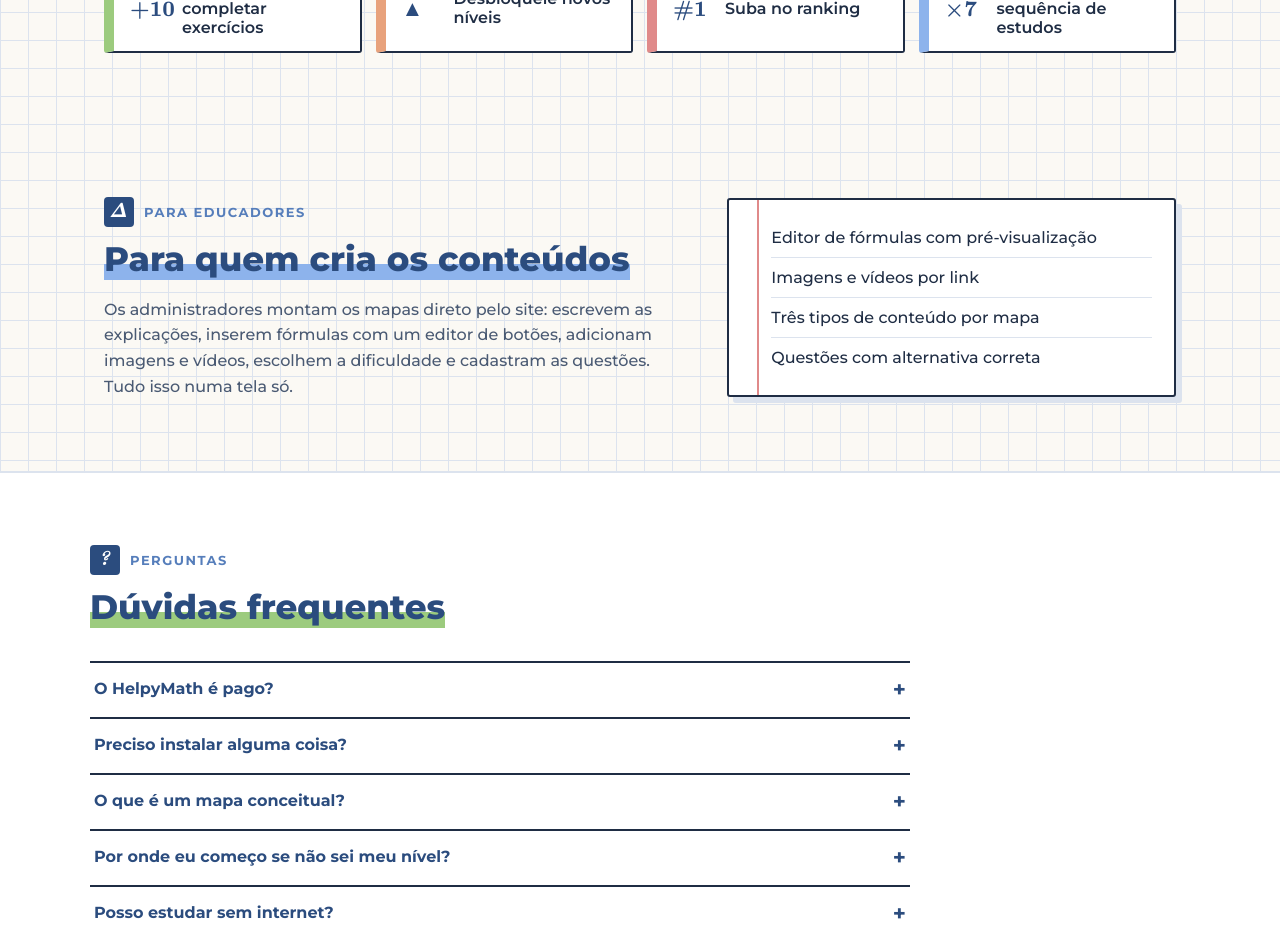
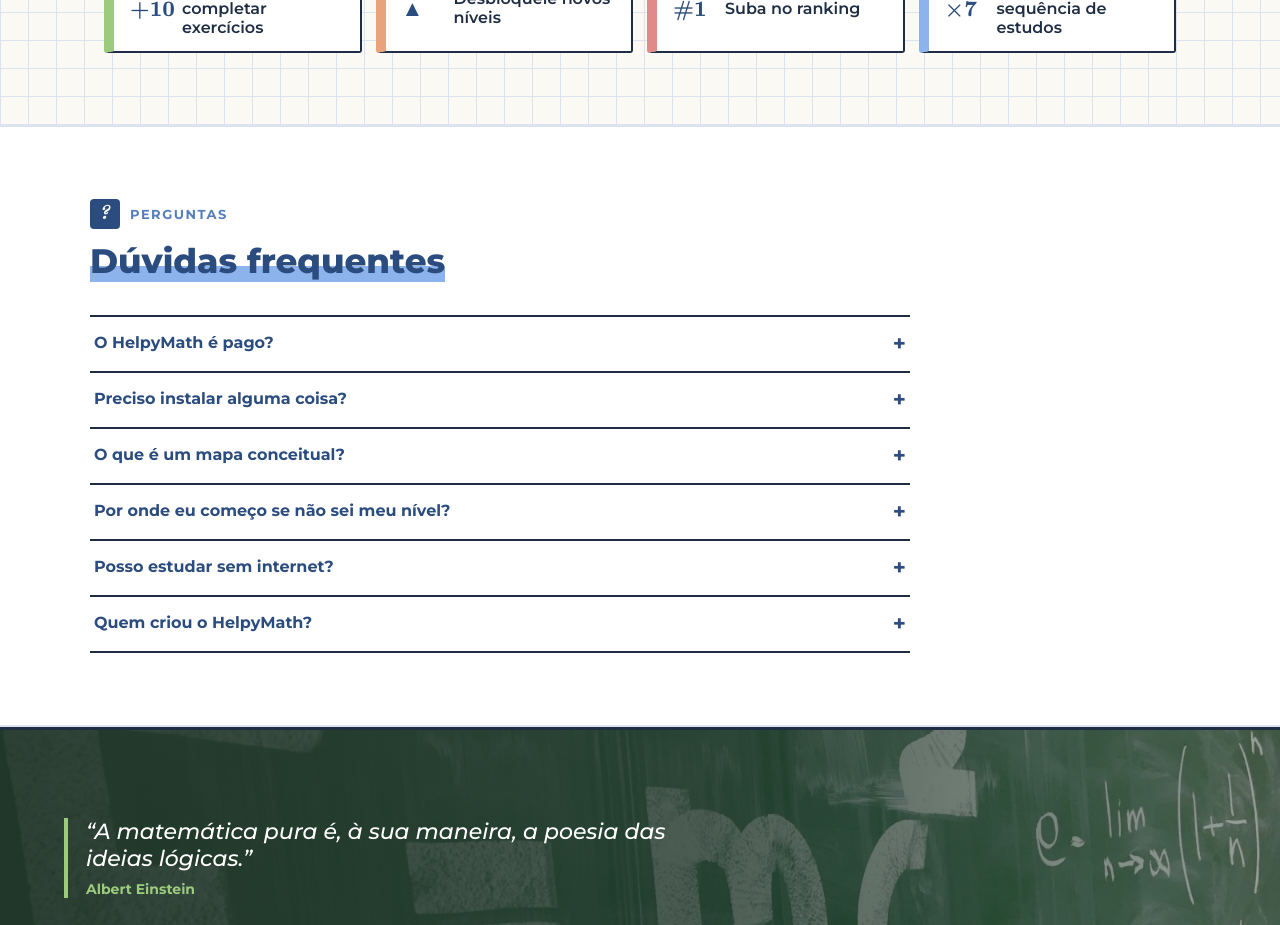
Before and after one commit to DiogoLdS/helpymath, a React (Vite) app in the folder frontend/: page / in a window 1280 px wide. Shown: the part 5000-5925 px from the top of the page. Built offline with nearby package versions, Linux system fonts and the light colour scheme; no server answers.

Commit message:
Remove a seção de administradores da introdução

```diff
--- a/frontend/src/Components/Introducao/Introducao.css
+++ b/frontend/src/Components/Introducao/Introducao.css
@@ -849,42 +849,6 @@
     color: var(--azul-escuro);
 }
 
-/* ---------- Para educadores ---------- */
-
-.introProfessor {
-    display: grid;
-    grid-template-columns: 1.3fr 1fr;
-    align-items: center;
-    gap: 40px;
-}
-
-.introProfessor p {
-    margin-top: 16px;
-    color: var(--texto-suave);
-}
-
-/* Lista como uma folha de caderno pautado */
-.introProfessor ul {
-    display: flex;
-    flex-direction: column;
-    padding: 18px 22px 18px 42px;
-    list-style: none;
-    background-color: #FFFFFF;
-    background-image: linear-gradient(90deg, transparent 28px, var(--vermelho) 28px, var(--vermelho) 30px, transparent 30px);
-    border: 2px solid var(--tinta);
-    border-radius: 3px;
-    box-shadow: 6px 6px 0 var(--linha);
-}
-
-.introProfessor li {
-    padding: 10px 0;
-    border-bottom: 1px solid var(--linha);
-}
-
-.introProfessor li:last-child {
-    border-bottom: none;
-}
-
 /* ---------- Dúvidas ---------- */
 
 .introPerguntas {
@@ -1037,8 +1001,7 @@
 
     .introHero,
     .introPorque,
-    .introMapaArea,
-    .introProfessor {
+    .introMapaArea {
         grid-template-columns: 1fr;
     }
 
--- a/frontend/src/Components/Introducao/Introducao.jsx
+++ b/frontend/src/Components/Introducao/Introducao.jsx
@@ -496,25 +496,6 @@
                     </ul>
                 </section>
 
-                {/* ---------- Para professores ---------- */}
-                <section className="introSecao introProfessor">
-                    <div>
-                        <span className="introSobretitulo"><b aria-hidden="true">Δ</b> Para educadores</span>
-                        <h2>Para quem cria os conteúdos</h2>
-                        <p>
-                            Os administradores montam os mapas direto pelo site: escrevem as explicações,
-                            inserem fórmulas com um editor de botões, adicionam imagens e vídeos, escolhem a
-                            dificuldade e cadastram as questões. Tudo isso numa tela só.
-                        </p>
-                    </div>
-                    <ul>
-                        <li>Editor de fórmulas com pré-visualização</li>
-                        <li>Imagens e vídeos por link</li>
-                        <li>Três tipos de conteúdo por mapa</li>
-                        <li>Questões com alternativa correta</li>
-                    </ul>
-                </section>
-
                 {/* ---------- Dúvidas ---------- */}
                 <section className="introSecao introFaixa" id="perguntas">
                     <span className="introSobretitulo"><b aria-hidden="true">?</b> Perguntas</span>
```
